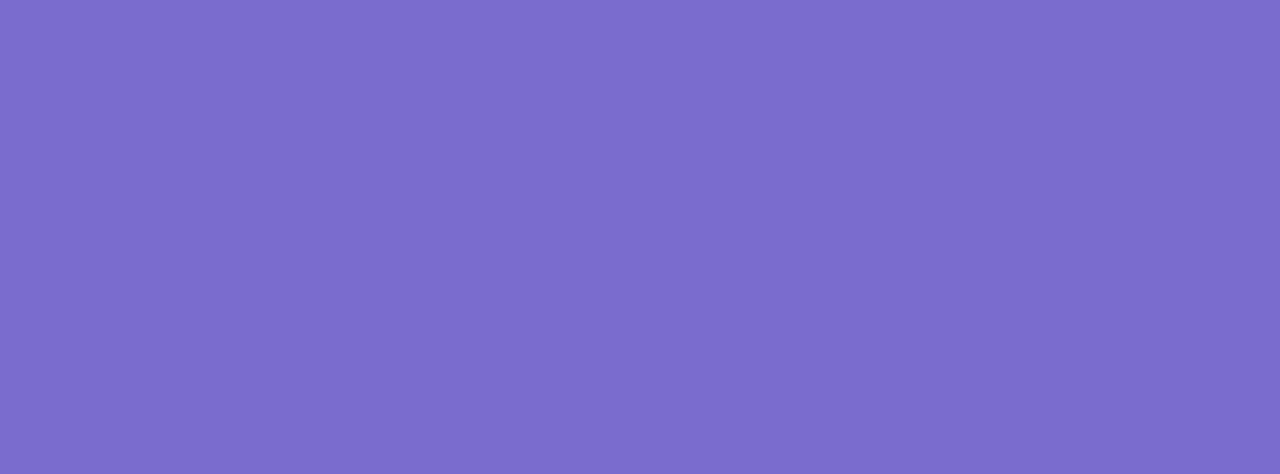
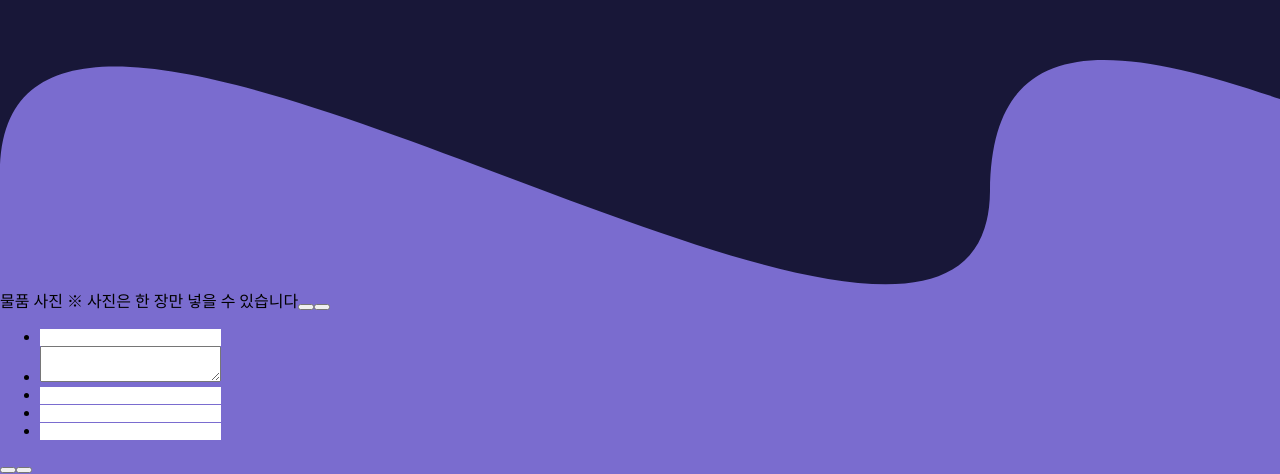
Before and after one commit to 2023-kodomo/fronEnd, a React (Create React App) app: page /Posting in a window 1280 px wide. Before the commit this address had no page. Shown: the part 542-1016 px from the top of the page. Before the commit the page ends 800 px from the top, so only its background shows below. Built offline with nearby package versions, Linux system fonts and the light colour scheme.

Commit message:
게시글 작성 페이지 기반

```diff
--- /dev/null
+++ b/src/pages/WritingPage.jsx
@@ -0,0 +1,93 @@
+import React from "react";
+import { styled } from "styled-components";
+import Header from "../components/header";
+
+const PostingPage = () => {
+  return (
+    <>
+      <Container>
+        <Header />
+        <StylingLobby></StylingLobby>
+        <PostingFrame>
+          <ImgBox>
+            <span>물품 사진 ※ 사진은 한 장만 넣을 수 있습니다</span>
+            <PostingImg />
+            <ImgDelete></ImgDelete>
+            <ImgInsert></ImgInsert>
+          </ImgBox>
+          <PostingForm>
+            <ul>
+              <li>
+                <ProductLabel></ProductLabel>
+                <ProductName></ProductName>
+              </li>
+              <li>
+                <ProductLabel></ProductLabel>
+                <ProductExplain></ProductExplain>
+              </li>
+              <li>
+                <ProductLabel></ProductLabel>
+                <ProductPrice></ProductPrice>
+              </li>
+              <li>
+                <ProductLabel></ProductLabel>
+                <TransactionAppointmentTime></TransactionAppointmentTime>
+              </li>
+              <li>
+                <ProductLabel></ProductLabel>
+                <TradingPlace></TradingPlace>
+              </li>
+            </ul>
+            <PostingCancel></PostingCancel>
+            <PostingConfirm></PostingConfirm>
+          </PostingForm>
+        </PostingFrame>
+      </Container>
+    </>
+  );
+};
+
+const Container = styled.main`
+  width: 100vw;
+`;
+
+const StylingLobby = styled.div`
+  height: 830px;
+  background-image: url("./wave.svg");
+  background-size: cover;
+  background-repeat: no-repeat;
+  background-position-y: bottom;
+  position: sticky;
+  top: -386px;
+  display: flex;
+`;
+
+const PostingFrame = styled.div``;
+
+const ImgBox = styled.div``;
+
+const PostingImg = styled.img``;
+
+const ImgInsert = styled.button``;
+
+const ImgDelete = styled.button``;
+
+const PostingForm = styled.form``;
+
+const ProductLabel = styled.label``;
+
+const ProductName = styled.input``;
+
+const ProductExplain = styled.textarea``;
+
+const ProductPrice = styled.input``;
+
+const TransactionAppointmentTime = styled.input``;
+
+const TradingPlace = styled.input``;
+
+const PostingCancel = styled.button``;
+
+const PostingConfirm = styled.button``;
+
+export default PostingPage;
--- a/src/router/Router.js
+++ b/src/router/Router.js
@@ -2,6 +2,7 @@ import { BrowserRouter, Routes, Route } from "react-router-dom";
 import Header from "../components/header";
 import MainPage from "../pages/MainPage";
 import ProductInfo from "../pages/ProductInfo";
+import WritingPage from "../pages/WritingPage";
 
 const Router = () => {
   return (
@@ -10,6 +11,7 @@ const Router = () => {
         <Route path="/Header" element={<Header />} />
         <Route path="/" element={<MainPage />} />
         <Route path="/MoreInfo" element={<ProductInfo />} />
+        <Route path="/Posting" element={<WritingPage />} />
       </Routes>
     </BrowserRouter>
   );
```
